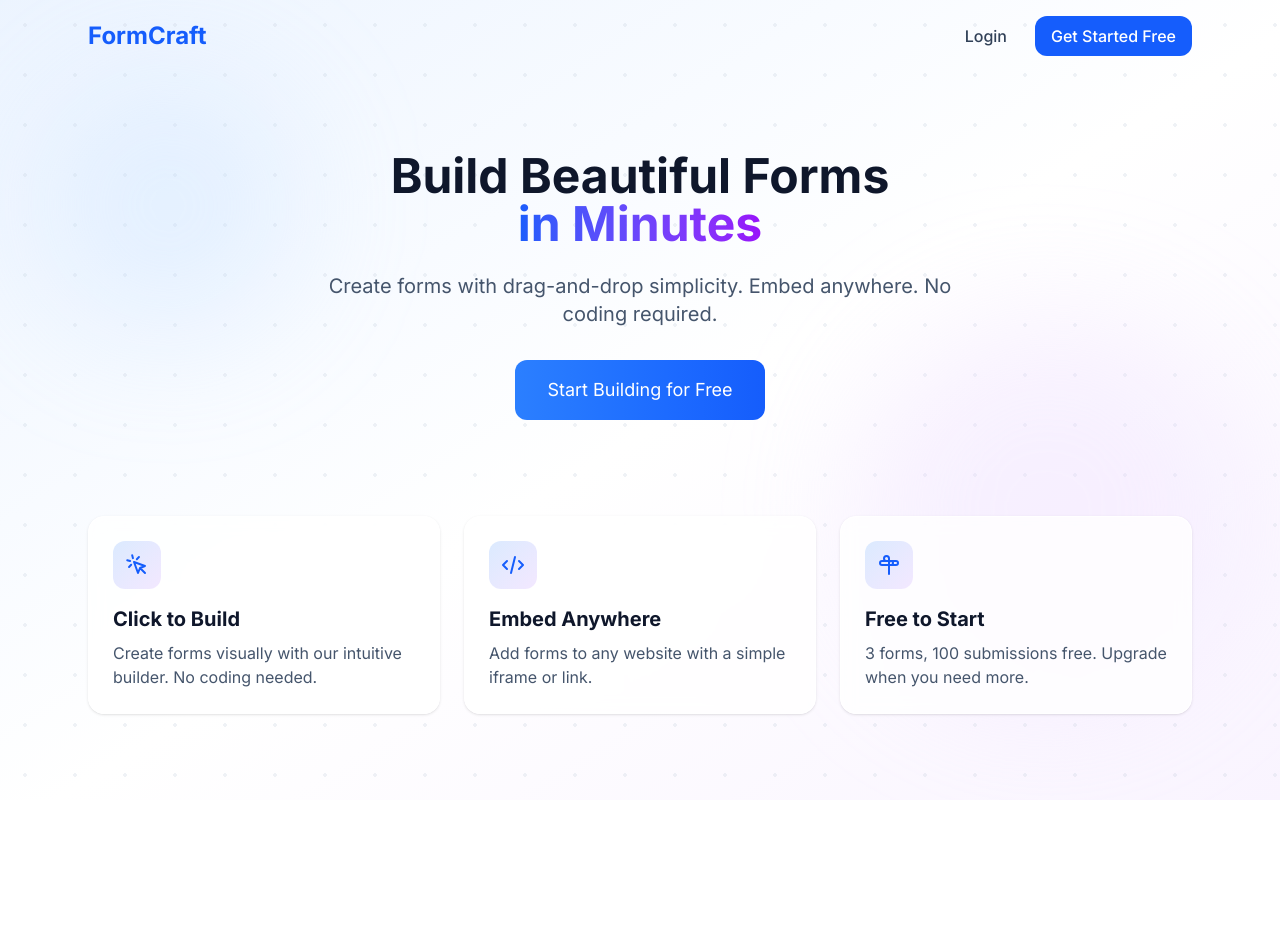
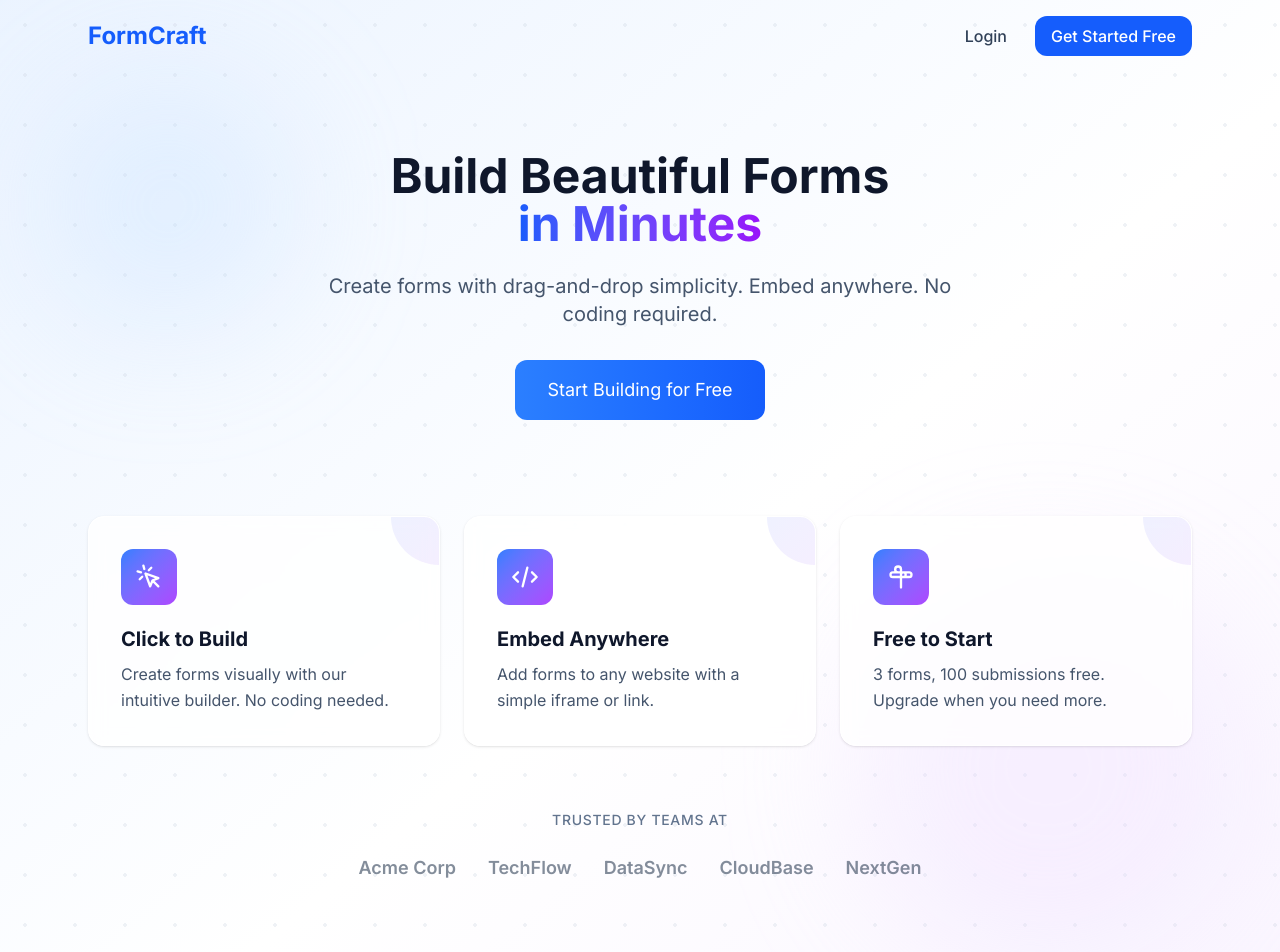
Before and after one commit to hassanjan1841/formcraft, a Next.js app: page / in a window 1280 px wide. Shown: the top 952 px of the page. Before the commit the page ends 800 px from the top, so only its background shows below. Built offline with nearby package versions, Linux system fonts and the light colour scheme; no server answers.

Commit message:
feat: enhance landing page with animations and social proof

```diff
--- a/src/app/globals.css
+++ b/src/app/globals.css
@@ -59,3 +59,35 @@
   animation: float 8s ease-in-out infinite;
   animation-delay: 2s;
 }
+
+/* Fade In Up Animation */
+@keyframes fadeInUp {
+  0% {
+    opacity: 0;
+    transform: translateY(30px);
+  }
+  100% {
+    opacity: 1;
+    transform: translateY(0);
+  }
+}
+
+@keyframes fadeIn {
+  0% { opacity: 0; }
+  100% { opacity: 1; }
+}
+
+.animate-fade-in-up {
+  animation: fadeInUp 0.8s ease-out forwards;
+}
+
+.animate-fade-in {
+  animation: fadeIn 0.6s ease-out forwards;
+}
+
+.animation-delay-100 { animation-delay: 100ms; }
+.animation-delay-200 { animation-delay: 200ms; }
+.animation-delay-300 { animation-delay: 300ms; }
+.animation-delay-400 { animation-delay: 400ms; }
+.animation-delay-500 { animation-delay: 500ms; }
+.animation-delay-600 { animation-delay: 600ms; }
--- a/src/app/page.tsx
+++ b/src/app/page.tsx
@@ -22,7 +22,7 @@
       <div className="absolute bottom-20 right-10 w-96 h-96 bg-purple-200/30 rounded-full blur-3xl animate-float-delayed" />
 
       <header className="relative px-6 py-4 flex justify-between items-center max-w-6xl mx-auto">
-        <h1 className="text-2xl font-bold text-blue-600">FormCraft</h1>
+        <h1 className="text-2xl font-bold text-blue-600 animate-fade-in-up">FormCraft</h1>
         <div className="flex gap-4">
           {isLoggedIn ? (
             <>
@@ -45,13 +45,14 @@
       </header>
 
       <main className="relative max-w-6xl mx-auto px-6 py-20 text-center">
-        <h2 className="text-5xl font-bold text-slate-900 mb-6">
+        <h2 className="text-5xl font-bold text-slate-900 mb-6 animate-fade-in-up animation-delay-100">
           Build Beautiful Forms<br />
           <span className="text-transparent bg-clip-text bg-gradient-to-r from-blue-600 to-purple-600">in Minutes</span>
         </h2>
-        <p className="text-xl text-slate-600 mb-8 max-w-2xl mx-auto">
+        <p className="text-xl text-slate-600 mb-8 max-w-2xl mx-auto animate-fade-in-up animation-delay-200">
           Create forms with drag-and-drop simplicity. Embed anywhere. No coding required.
         </p>
+        <div className="animate-fade-in-up animation-delay-300">
           {isLoggedIn ? (
           <Link
             href="/dashboard/forms/new"
@@ -67,6 +68,7 @@
               Start Building for Free
             </Link>
           )}
+        </div>
 
         <div className="mt-24 grid md:grid-cols-3 gap-6 text-left">
           {[
@@ -76,18 +78,31 @@
           ].map((item, i) => (
             <div
               key={item.title}
-              className="bg-white/80 backdrop-blur-sm p-6 rounded-2xl shadow-sm hover:shadow-xl hover:-translate-y-1 transition-all duration-300 border border-white"
-              style={{ animationDelay: `${i * 100}ms` }}
+              className="group bg-white/80 backdrop-blur-sm p-8 rounded-2xl shadow-sm hover:shadow-xl hover:-translate-y-2 transition-all duration-300 border border-white relative overflow-hidden"
+              style={{ animationDelay: `${(i + 4) * 100}ms` }}
             >
-              <div className="w-12 h-12 bg-gradient-to-br from-blue-100 to-purple-100 rounded-xl flex items-center justify-center mb-4">
-                <svg className="w-6 h-6 text-blue-600" fill="none" viewBox="0 0 24 24" stroke="currentColor">
+              <div className="absolute top-0 right-0 w-24 h-24 bg-gradient-to-br from-blue-500/10 to-purple-500/10 rounded-full -translate-y-1/2 translate-x-1/2 group-hover:scale-150 transition-transform duration-500" />
+              <div className="relative">
+                <div className="w-14 h-14 bg-gradient-to-br from-blue-500 to-purple-500 rounded-xl flex items-center justify-center mb-5 group-hover:scale-110 group-hover:shadow-lg group-hover:shadow-blue-500/25 transition-all duration-300">
+                  <svg className="w-7 h-7 text-white" fill="none" viewBox="0 0 24 24" stroke="currentColor">
                     <path strokeLinecap="round" strokeLinejoin="round" strokeWidth={2} d={item.icon === 'cursor' ? "M15 15l-2 5L9 9l11 4-5 2zm0 0l5 5M7.188 2.239l.777 2.897M5.136 7.965l-2.898-.777M13.95 4.05l-2.122 2.122m-5.657 5.656l-2.12 2.122" : item.icon === 'code' ? "M10 20l4-16m4 4l4 4-4 4M6 16l-4-4 4-4" : "M12 8v13m0-13V10a2 2 0 112 2h-2zm0 0V5.5A2.5 2.5 0 109.5 8H12zm-7 4h14M5 12a2 2 0 110-4h14a2 2 0 110 4"} />
                   </svg>
                 </div>
-              <h3 className="text-xl font-bold text-slate-900 mb-2">{item.title}</h3>
-              <p className="text-slate-600">{item.desc}</p>
+                <h3 className="text-xl font-bold text-slate-900 mb-2 group-hover:text-blue-600 transition-colors">{item.title}</h3>
+                <p className="text-slate-600 leading-relaxed">{item.desc}</p>
+              </div>
             </div>
           ))}
+        </div>
+
+        {/* Trusted By Section */}
+        <div className="mt-16 mb-24 animate-fade-in-up animation-delay-400">
+          <p className="text-sm font-medium text-slate-500 mb-6 uppercase tracking-wider">Trusted by teams at</p>
+          <div className="flex flex-wrap justify-center items-center gap-8 opacity-60">
+            {['Acme Corp', 'TechFlow', 'DataSync', 'CloudBase', 'NextGen'].map((company) => (
+              <span key={company} className="text-lg font-semibold text-slate-700 hover:opacity-100 transition-opacity">{company}</span>
+            ))}
+          </div>
         </div>
       </main>
     </div>
```
Lines whose indentation alone changed are shown as unchanged.
